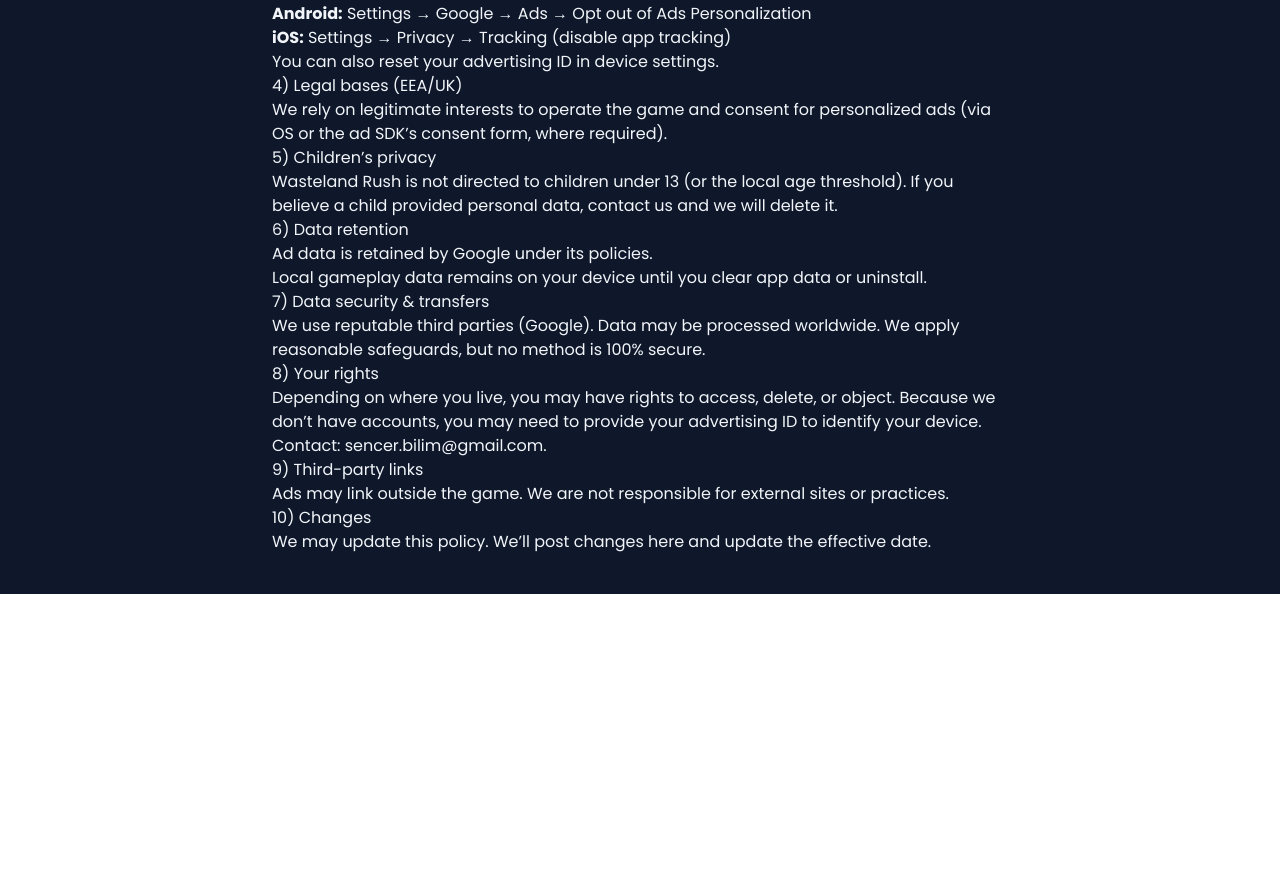
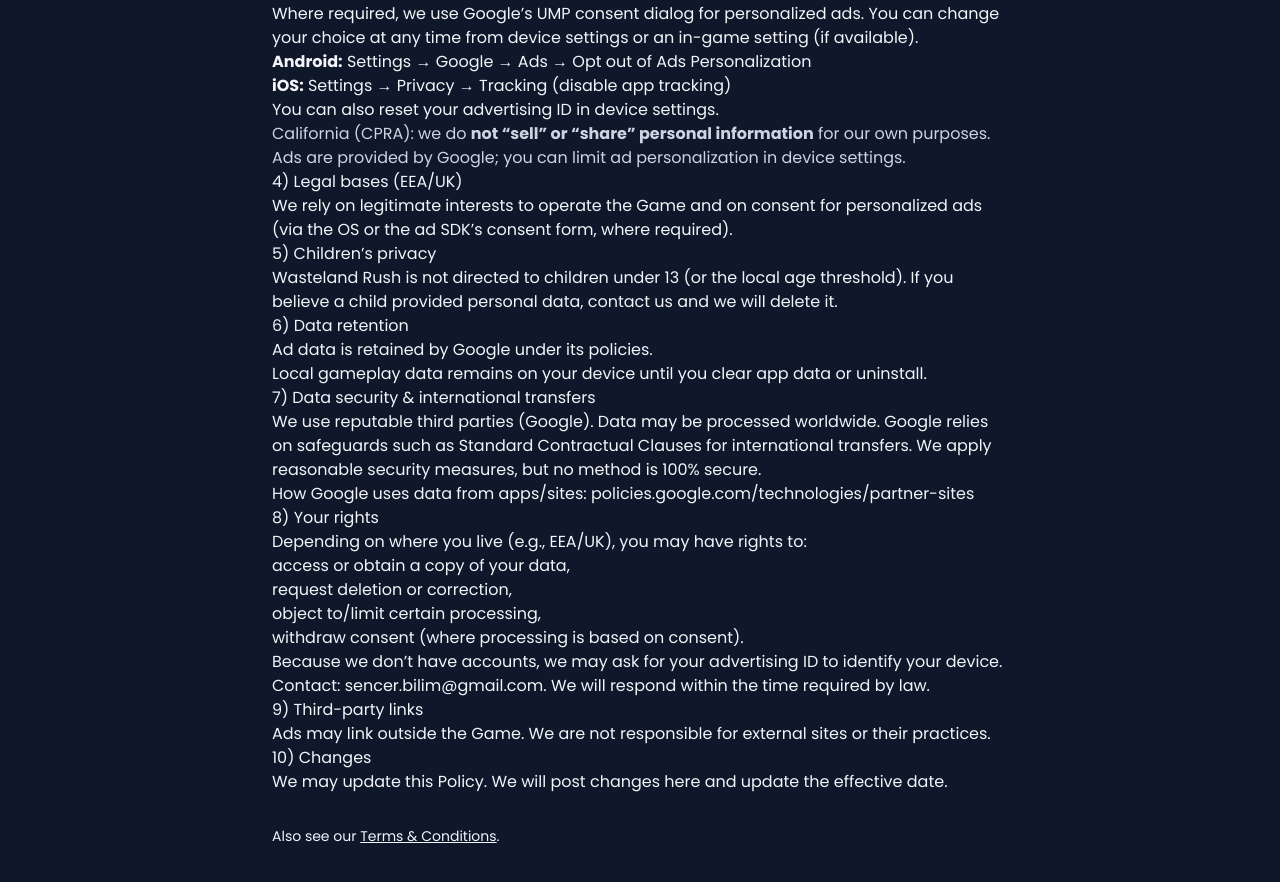
Before and after one commit to SencerBilim/portfolio-website, a React (Vite) app: page /privacy in a window 1280 px wide. Shown: the part 622-1504 px from the top of the page. Before the commit the page ends 1216 px from the top, so only its background shows below. Built offline with nearby package versions, Linux system fonts and the light colour scheme.

Commit message:
privacy policy

```diff
--- a/src/components/Privacy.jsx
+++ b/src/components/Privacy.jsx
@@ -9,7 +9,8 @@
 
         <p className="text-sm text-slate-400 mb-6">
           <strong>Effective date:</strong> 12 Sep 2025<br />
-          <strong>Contact:</strong> <a href="mailto:sencer.bilim@gmail.com" className="underline">sencer.bilim@gmail.com</a><br />
+          <strong>Contact:</strong>{" "}
+          <a href="mailto:sencer.bilim@gmail.com" className="underline">sencer.bilim@gmail.com</a><br />
           <strong>Publisher:</strong> Sencer Bilim
         </p>
 
@@ -22,36 +23,49 @@
           </ul>
 
           <h2>2) Information that is processed</h2>
-          <p>
-            To show ads and keep the game running, the following may be processed automatically:
-          </p>
+          <p>To show ads and keep the Game running, the following may be processed automatically:</p>
           <ul>
-            <li>Advertising identifiers (IDFA/AAID), IP address, coarse location (city/country), device & OS info, app version, language, time zone, network info, crash/diagnostic data.</li>
+            <li>Advertising identifiers (IDFA/AAID), IP address, coarse location (city/country), device &amp; OS info, app version, language, time zone, network info, crash/diagnostic data.</li>
             <li>Ad interactions (views, clicks, whether a rewarded ad was completed).</li>
             <li>Local game data on your device (coins, high score, unlocked cars). This stays on your device unless the OS backs it up.</li>
           </ul>
 
           <h2>3) Advertising (AdMob)</h2>
           <p>
-            We use Google Mobile Ads (AdMob) for banner, interstitial, and rewarded ads. Google and its partners may use cookies or similar identifiers to serve personalized/non-personalized ads and to measure performance.
+            We use Google Mobile Ads (AdMob) for banner, interstitial, and rewarded ads. Google and its partners may use
+            cookies or similar identifiers to serve personalized/non-personalized ads and to measure performance.
           </p>
           <ul>
             <li>More info: <a href="https://policies.google.com/technologies/ads">policies.google.com/technologies/ads</a></li>
             <li>AdMob policy: <a href="https://support.google.com/admob/answer/6128543">support.google.com/admob/answer/6128543</a></li>
           </ul>
 
-          <h3>Your choices</h3>
+          <h3>Consent &amp; choices (EEA/UK &amp; California)</h3>
+          <p>
+            Where required, we use Google’s UMP consent dialog for personalized ads. You can change your choice at any time
+            from device settings or an in-game setting (if available).
+          </p>
           <ul>
             <li><strong>Android:</strong> Settings → Google → Ads → Opt out of Ads Personalization</li>
             <li><strong>iOS:</strong> Settings → Privacy → Tracking (disable app tracking)</li>
             <li>You can also reset your advertising ID in device settings.</li>
           </ul>
+          <p className="text-slate-300">
+            California (CPRA): we do <strong>not “sell” or “share” personal information</strong> for our own purposes. Ads are
+            provided by Google; you can limit ad personalization in device settings.
+          </p>
 
           <h2>4) Legal bases (EEA/UK)</h2>
-          <p>We rely on legitimate interests to operate the game and consent for personalized ads (via OS or the ad SDK’s consent form, where required).</p>
+          <p>
+            We rely on legitimate interests to operate the Game and on consent for personalized ads (via the OS or the ad
+            SDK’s consent form, where required).
+          </p>
 
           <h2>5) Children’s privacy</h2>
-          <p>Wasteland Rush is not directed to children under 13 (or the local age threshold). If you believe a child provided personal data, contact us and we will delete it.</p>
+          <p>
+            Wasteland Rush is not directed to children under 13 (or the local age threshold). If you believe a child
+            provided personal data, contact us and we will delete it.
+          </p>
 
           <h2>6) Data retention</h2>
           <ul>
@@ -59,20 +73,41 @@
             <li>Local gameplay data remains on your device until you clear app data or uninstall.</li>
           </ul>
 
-          <h2>7) Data security & transfers</h2>
-          <p>We use reputable third parties (Google). Data may be processed worldwide. We apply reasonable safeguards, but no method is 100% secure.</p>
+          <h2>7) Data security &amp; international transfers</h2>
+          <p>
+            We use reputable third parties (Google). Data may be processed worldwide. Google relies on safeguards such as
+            Standard Contractual Clauses for international transfers. We apply reasonable security measures, but no method
+            is 100% secure.
+          </p>
+          <p>
+            How Google uses data from apps/sites:{" "}
+            <a href="https://policies.google.com/technologies/partner-sites">
+              policies.google.com/technologies/partner-sites
+            </a>
+          </p>
 
           <h2>8) Your rights</h2>
+          <p>Depending on where you live (e.g., EEA/UK), you may have rights to:</p>
+          <ul>
+            <li>access or obtain a copy of your data,</li>
+            <li>request deletion or correction,</li>
+            <li>object to/limit certain processing,</li>
+            <li>withdraw consent (where processing is based on consent).</li>
+          </ul>
           <p>
-            Depending on where you live, you may have rights to access, delete, or object. Because we don’t have accounts, you may need to provide your advertising ID to identify your device. Contact:{" "}
-            <a href="mailto:sencer.bilim@gmail.com">sencer.bilim@gmail.com</a>.
+            Because we don’t have accounts, we may ask for your advertising ID to identify your device. Contact:
+            {" "}<a href="mailto:sencer.bilim@gmail.com">sencer.bilim@gmail.com</a>. We will respond within the time required by law.
           </p>
 
           <h2>9) Third-party links</h2>
-          <p>Ads may link outside the game. We are not responsible for external sites or practices.</p>
+          <p>Ads may link outside the Game. We are not responsible for external sites or their practices.</p>
 
           <h2>10) Changes</h2>
-          <p>We may update this policy. We’ll post changes here and update the effective date.</p>
+          <p>We may update this Policy. We will post changes here and update the effective date.</p>
+
+          <p className="mt-8 text-sm">
+            Also see our <a href="/terms" className="underline">Terms &amp; Conditions</a>.
+          </p>
         </div>
       </div>
     </div>
--- a/src/components/Terms.jsx
+++ b/src/components/Terms.jsx
@@ -3,26 +3,37 @@
     <div className="min-h-screen bg-slate-900 text-slate-100">
       <div className="mx-auto max-w-3xl px-4 py-10">
         <header className="mb-8 flex items-center justify-between">
-          <h1 className="text-3xl font-bold">Terms & Conditions — Wasteland Rush</h1>
+          <h1 className="text-3xl font-bold">Terms &amp; Conditions — Wasteland Rush</h1>
           <a href="/" className="text-sky-300 underline hover:opacity-80">← Back</a>
         </header>
 
         <p className="text-sm text-slate-400 mb-6">
           <strong>Effective date:</strong> 12 Sep 2025<br />
-          <strong>Contact:</strong> <a href="mailto:sencer.bilim@gmail.com" className="underline">sencer.bilim@gmail.com</a>
+          <strong>Contact:</strong>{" "}
+          <a href="mailto:sencer.bilim@gmail.com" className="underline">sencer.bilim@gmail.com</a>
         </p>
 
         <div className="prose prose-invert">
           <h2>1) License</h2>
-          <p>We grant you a personal, non-exclusive, non-transferable, revocable license to install and use the Game on a device you own or control for entertainment purposes only.</p>
+          <p>
+            We grant you a personal, non-exclusive, non-transferable, revocable license to install and use the Game on a
+            device you own or control for entertainment purposes only.
+          </p>
 
-          <h2>2) Virtual items & ads</h2>
+          <h2>2) Age requirement &amp; safety</h2>
+          <p>
+            The Game is intended for players aged <strong>13+</strong>. Do not use the Game while driving or in situations
+            requiring full attention. You are responsible for any data charges from your mobile provider.
+          </p>
+
+          <h2>3) Virtual items &amp; ads</h2>
           <ul>
             <li>Virtual items/currency have no real-world value, are non-refundable, and exist only within the Game.</li>
             <li>We may show banner, interstitial, and rewarded ads. Rewarded ads may unlock cosmetics or progress when fully viewed.</li>
+            <li><strong>No real-money purchases:</strong> the Game does not offer real-money transactions.</li>
           </ul>
 
-          <h2>3) Prohibited conduct</h2>
+          <h2>4) Prohibited conduct</h2>
           <ul>
             <li>No reverse engineering, cheating, exploiting bugs, or using unauthorized tools.</li>
             <li>No modifying, distributing, or creating derivative works of the Game.</li>
@@ -30,29 +41,52 @@
             <li>Don’t use the Game where prohibited by law.</li>
           </ul>
 
-          <h2>4) Ownership</h2>
+          <h2>5) Ownership</h2>
           <p>All rights in the Game (code, art, audio, trademarks) belong to us or our licensors. No rights are transferred except the limited license above.</p>
 
-          <h2>5) Updates & availability</h2>
+          <h2>6) Updates &amp; availability</h2>
           <p>We may update, change, suspend, or discontinue the Game (or any feature) at any time, with or without notice.</p>
 
-          <h2>6) Disclaimers</h2>
-          <p>THE GAME IS PROVIDED “AS IS” WITHOUT WARRANTIES OF ANY KIND, EXPRESS OR IMPLIED, INCLUDING FITNESS FOR A PARTICULAR PURPOSE, NON-INFRINGEMENT, AND MERCHANTABILITY. USE AT YOUR OWN RISK.</p>
+          <h2>7) Disclaimers</h2>
+          <p>
+            THE GAME IS PROVIDED “AS IS” WITHOUT WARRANTIES OF ANY KIND, EXPRESS OR IMPLIED, INCLUDING FITNESS FOR A
+            PARTICULAR PURPOSE, NON-INFRINGEMENT, AND MERCHANTABILITY. USE AT YOUR OWN RISK.
+          </p>
 
-          <h2>7) Limitation of liability</h2>
-          <p>TO THE MAXIMUM EXTENT PERMITTED BY LAW, WE AND OUR LICENSORS SHALL NOT BE LIABLE FOR INDIRECT, INCIDENTAL, SPECIAL, CONSEQUENTIAL, OR PUNITIVE DAMAGES, OR ANY LOSS OF DATA OR PROFITS. OUR TOTAL LIABILITY SHALL NOT EXCEED THE AMOUNT YOU PAID (IF ANY) FOR THE GAME IN THE 12 MONTHS BEFORE THE CLAIM.</p>
+          <h2>8) Limitation of liability</h2>
+          <p>
+            TO THE MAXIMUM EXTENT PERMITTED BY LAW, WE AND OUR LICENSORS SHALL NOT BE LIABLE FOR INDIRECT, INCIDENTAL,
+            SPECIAL, CONSEQUENTIAL, OR PUNITIVE DAMAGES, OR ANY LOSS OF DATA OR PROFITS. OUR TOTAL LIABILITY SHALL NOT
+            EXCEED THE AMOUNT YOU PAID (IF ANY) FOR THE GAME IN THE 12 MONTHS BEFORE THE CLAIM.
+          </p>
 
-          <h2>8) Termination</h2>
+          <h2>9) Termination</h2>
           <p>We may suspend/terminate access if you violate these Terms. You may stop using the Game by uninstalling it.</p>
 
-          <h2>9) Governing law</h2>
+          <h2>10) Governing law</h2>
           <p>These Terms are governed by the laws of Türkiye (İstanbul courts), subject to your mandatory consumer rights.</p>
 
-          <h2>10) Privacy</h2>
+          <h2>11) Privacy</h2>
           <p>Your use is also governed by our <a href="/privacy">Privacy Policy</a>.</p>
 
-          <h2>11) Changes</h2>
+          <h2>12) Changes</h2>
           <p>We may update these Terms. Continued use after changes means you accept them.</p>
+
+          <h2>13) Severability</h2>
+          <p>If any provision is found unenforceable, the remainder remains in effect.</p>
+
+          <h2>14) No waiver</h2>
+          <p>Our failure to enforce a provision is not a waiver of that or any other provision.</p>
+
+          <h2>15) Entire agreement</h2>
+          <p>These Terms constitute the entire agreement regarding the Game and supersede prior understandings.</p>
+
+          <h2>16) Support &amp; contact</h2>
+          <p>Questions or feedback: <a href="mailto:sencer.bilim@gmail.com">sencer.bilim@gmail.com</a>.</p>
+
+          <p className="mt-8 text-sm">
+            Also see our <a href="/privacy" className="underline">Privacy Policy</a>.
+          </p>
         </div>
       </div>
     </div>
```
